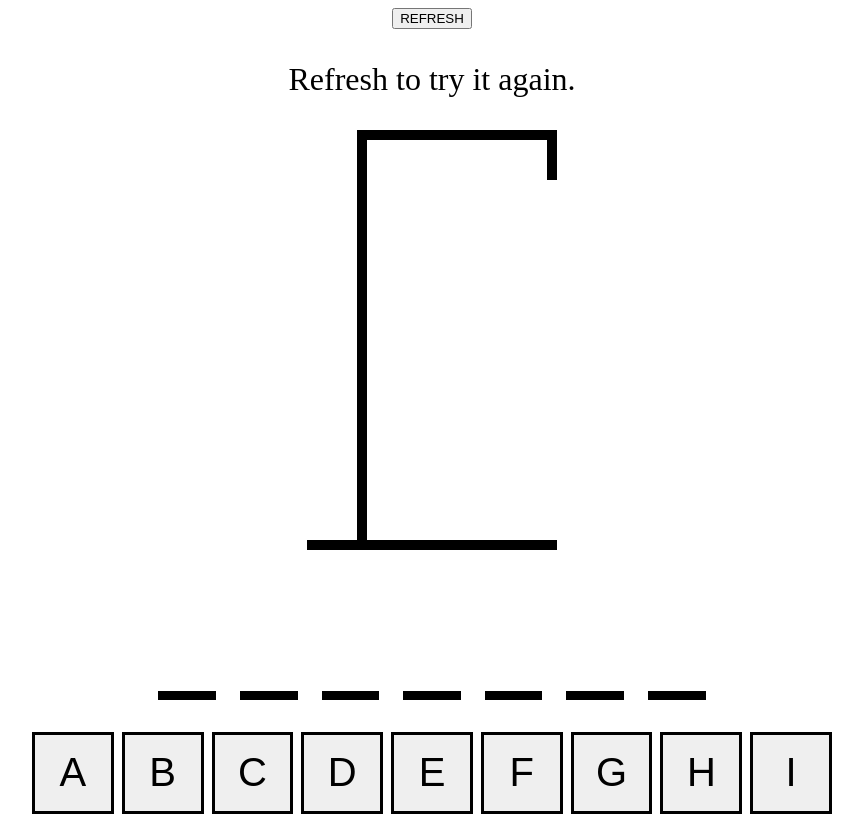
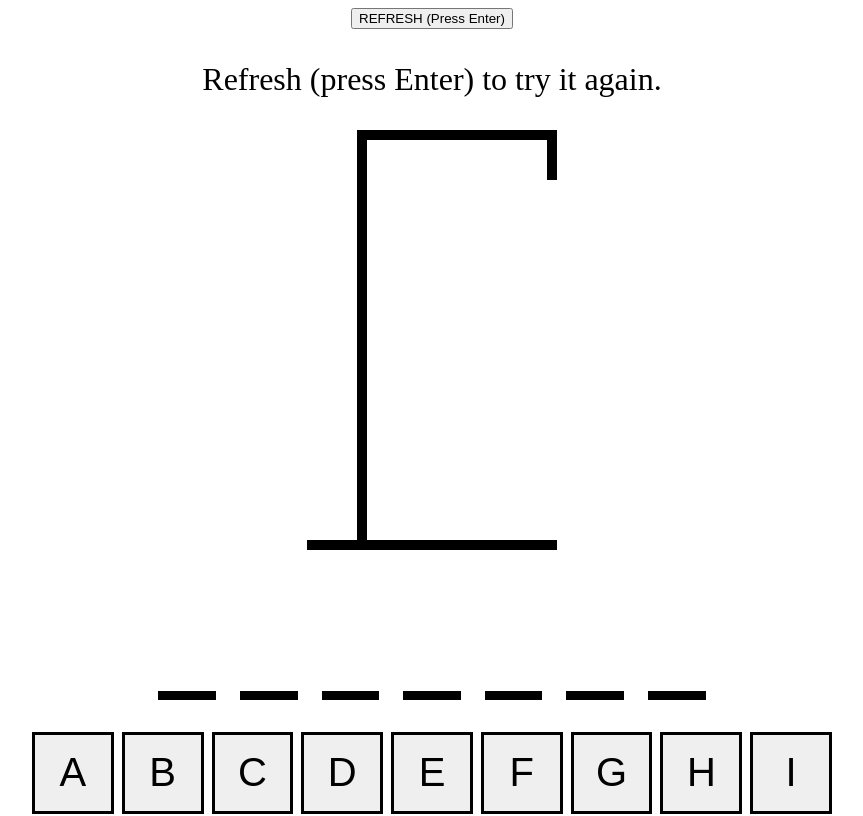
Before and after one commit to danangsw/hangman-react-ts, a React (Vite) app: page / in a window 1280 px wide. Shown: the top 816 px of the page, without its empty margins (208-1071 px from the left). Built offline with nearby package versions, Linux system fonts and the light colour scheme; the HTML template or start-up script is replaced by a standard one.

Commit message:
add more

```diff
--- a/src/App.tsx
+++ b/src/App.tsx
@@ -12,27 +12,30 @@ const generateRandomWord = () => {
   return words[Math.floor(Math.random() * words.length)];
 }
 
-type HangmanProps = {
+interface HangmanState {
     word: string,
     guessedLetters: string[],
-    incorrectLetter: number
-  }
+    incorrectLetter: number,
+    isCompleted: boolean,
+    msgDef: string,
+}
 
-class App extends Component<HangmanProps> {
-  state: HangmanProps;
-  isCompleted: boolean;
-  msgDef: string;
+interface HangmanProps {
+}
 
+class App extends Component<HangmanProps, HangmanState> {
   constructor(props: HangmanProps) {
     super(props);
-    this.keyboardHandler = this.keyboardHandler.bind(this);
+
     this.state = {
       word: generateRandomWord(),
       guessedLetters: [],
-      incorrectLetter: 0
-    };
-    this.isCompleted = false;
-    this.msgDef = "Refresh to try it again."
+      incorrectLetter: 0,
+      isCompleted: false,
+      msgDef: "Refresh (press Enter) to try it again.",
+    }
+
+    this.keyboardHandler = this.keyboardHandler.bind(this);
   }
 
   keyboardHandler(e: KeyboardEvent) {
@@ -40,7 +43,9 @@ class App extends Component<HangmanProps> {
 
     e.preventDefault();
 
-    if (!key.match(/^[a-z]$/)) return
+    if (key === 'Enter') this.resetGuessWord();
+
+    if (!key.match(/^[a-z]$/)) return;
 
     this.addGuessLetter(key);
   }
@@ -53,11 +58,17 @@ class App extends Component<HangmanProps> {
      document.removeEventListener('keypress', this.keyboardHandler);
   }
 
+  componentDidUpdate(prevProps: HangmanState, prevState: HangmanState): void {
+    if (prevState.guessedLetters !== this.state.guessedLetters)
+    {
+      this.getMsgResult();
+    }
+  }
+
   addGuessLetter = (letter:string) => {
-    if (this.state.guessedLetters.includes(letter) || this.isCompleted) return;
+    if (this.state.guessedLetters.includes(letter) || this.state.isCompleted) return;
 
     const newGuessedLetters = [...this.state.guessedLetters, letter];
-    this.getMsgResult();
 
     this.setState({
       guessedLetters: newGuessedLetters,
@@ -66,43 +77,40 @@ class App extends Component<HangmanProps> {
   }
 
   getMsgResult() {
-      if (this.state.incorrectLetter >= MAX_TRY) {
-        this.isCompleted = true;
-        this.msgDef = "Nice Try! - Refresh to try it again."; // + this.state.incorrectLetter;
+    let isCompleted: boolean, msgDef: string;
 
-        return;
-      }
+    if (this.state.incorrectLetter >= MAX_TRY) {
+      isCompleted = true;
+      msgDef = "Nice Try! - Refresh (press Enter) to try it again."; // + this.state.incorrectLetter;
+    }
+    else if (this.state.word.split('').every(letter => this.state.guessedLetters.includes(letter))
+      && this.state.guessedLetters.length > MIN_TRY) {
+      isCompleted = true;
+      msgDef = "Winner! - Refresh (press Enter) to try it again.";
+    }
+    else {
+      isCompleted = false;
+      msgDef = "Refresh (press Enter) to try it again.";
+    }
 
-      if (this.state.word.split('').every(letter => this.state.guessedLetters.includes(letter))
-        && this.state.guessedLetters.length > MIN_TRY) {
-        this.isCompleted=true;
-        this.msgDef= "Winner! - Refresh to try it again.";
-
-        return;
-      }
-
-      this.isCompleted=false
-      return;
+    this.setState({
+      isCompleted: isCompleted,
+      msgDef: msgDef
+    })
   }
 
   // testing purpose
   resetGuessWord = () => {
-    const newWord = generateRandomWord();
-    // const guessWordTest = newWord.split('').filter((_, i) => i % 2 !== 0);
-    // const countIncorrect = newWord.split('').filter((e) => !guessWordTest.includes(e)).length
     this.setState({
-        word: newWord,
-        guessedLetters: [],
-        incorrectLetter: 0
+      word: generateRandomWord(),
+      guessedLetters: [],
+      incorrectLetter: 0,
+      isCompleted: false,
+      msgDef: "Refresh (press Enter) to try it again.",
     });
-
-    this.isCompleted = false;
-    this.msgDef = "Refresh to try it again."
   };
 
   render() {
-    this.getMsgResult();
-
     return (
       <div
         style={{
@@ -113,18 +121,18 @@ class App extends Component<HangmanProps> {
           margin: '0 auto',
           alignItems: 'center',
         }}>
-        <button onClick={this.resetGuessWord}>REFRESH</button>
+        <button onClick={this.resetGuessWord}>REFRESH (Press Enter)</button>
         <HangmanResult
-          msgDef={ this.msgDef }
+          msgDef={ this.state.msgDef }
         />
         <HangmanDrawing incorrectLetter={this.state.incorrectLetter} />
         <HangmanWord
           word={this.state.word}
           guessedLetters={this.state.guessedLetters}
-          reveal={this.isCompleted}
+          reveal={this.state.isCompleted}
         />
         <HangmanKeyboard
-          isCompleted={ this.isCompleted}
+          isCompleted={ this.state.isCompleted}
           activeLetters={this.state.guessedLetters.filter(letter => this.state.word.includes(letter))}
           inactiveLetters={this.state.guessedLetters.filter(letter => !this.state.word.includes(letter))}
           addGuessedLetter={this.addGuessLetter}
--- a/src/component/HangmanDrawing.tsx
+++ b/src/component/HangmanDrawing.tsx
@@ -83,6 +83,10 @@ interface HangmanDrawingProps {
 
 class HangmanDrawing extends Component <HangmanDrawingProps>
 {
+    constructor(props: HangmanDrawingProps) {
+        super(props);
+    }
+
     render() {
         return (<div style={{ position: 'relative' }}>
             {
--- a/src/component/HangmanResult.tsx
+++ b/src/component/HangmanResult.tsx
@@ -5,6 +5,10 @@ interface HangmanResultProps {
 
 class HangmanResult extends Component<HangmanResultProps>
 {
+    constructor(props: HangmanResultProps) {
+        super(props);
+    }
+
     render() {
         return (
             <div style={{ fontSize: '2em', textAlign: 'center' }}>
--- a/src/component/HangmanWord.tsx
+++ b/src/component/HangmanWord.tsx
@@ -8,6 +8,10 @@ interface HangmanWordProps {
 
 class HangmanWord extends Component<HangmanWordProps>
 {
+    constructor(props: HangmanWordProps) {
+        super(props);
+    }
+
     render() {
         return (<div style={{
             display: 'flex',
```
